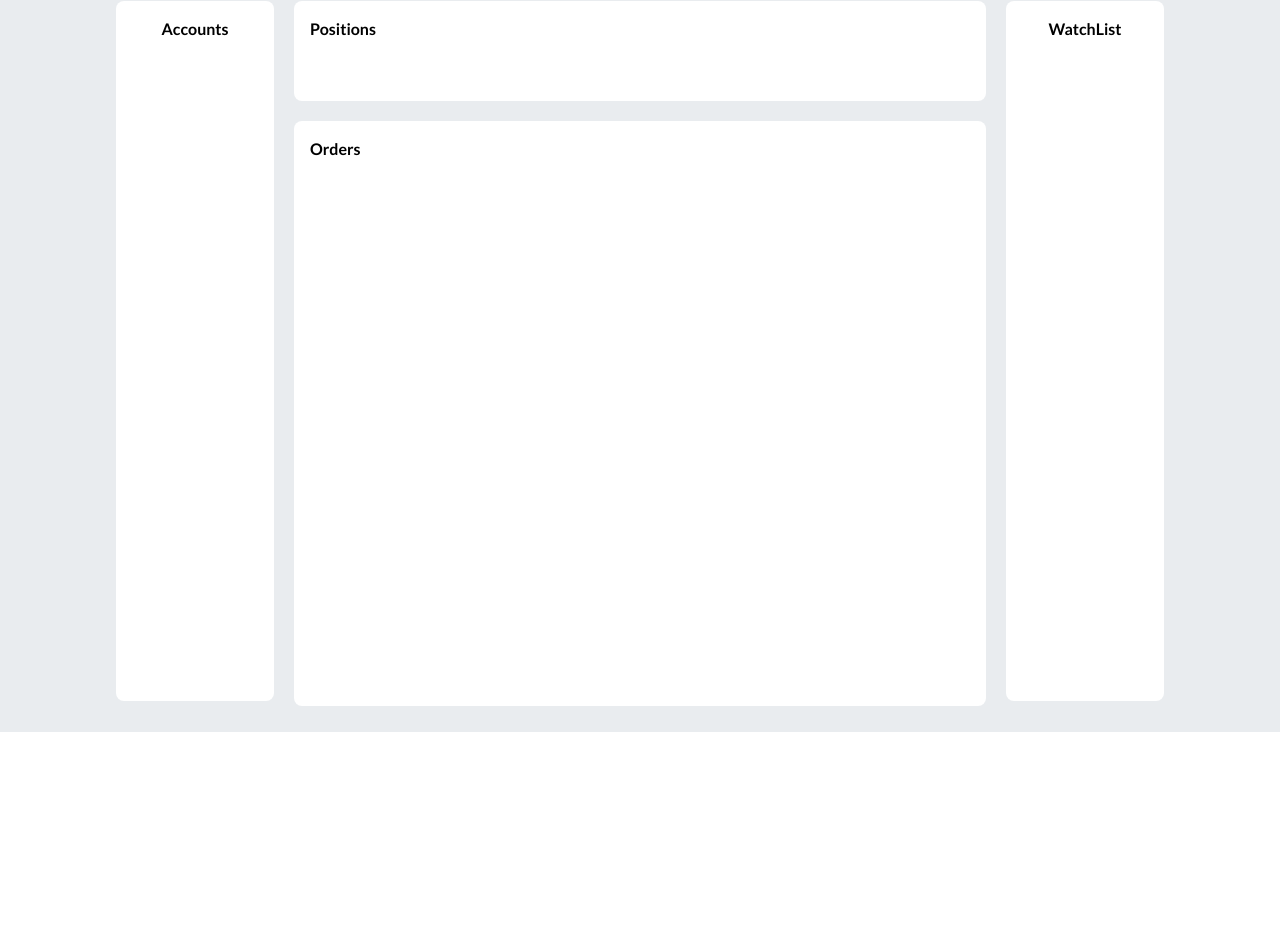
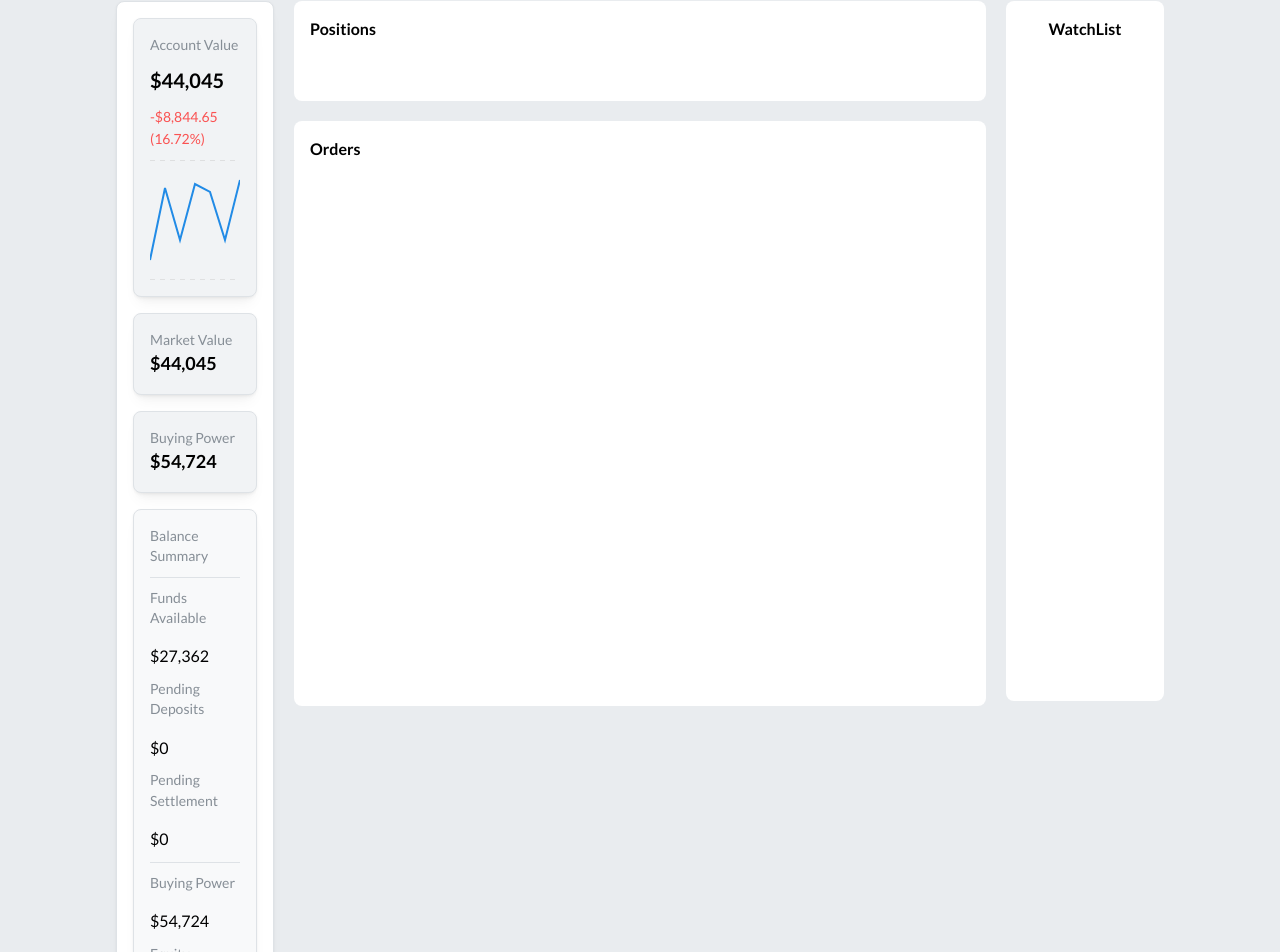
Before and after one commit to goodstripe/Alpha-Platform, a Next.js app: page /dashboard in a window 1280 px wide. Shown: the part 85-1037 px from the top of the page. Before the commit the page ends 817 px from the top, so only its background shows below. Built offline with nearby package versions, Linux system fonts and the light colour scheme.

Commit message:
`Refactor Accounts component: add charts, cards, and layout changes`

```diff
--- a/src/app/components/Dashboard/Accounts.tsx
+++ b/src/app/components/Dashboard/Accounts.tsx
@@ -1,29 +1,177 @@
+"use client";
+
+import React from "react";
 import {
-  Box,
+  Card,
   Text,
+  Group,
+  Stack,
   useMantineTheme,
-  useMantineColorScheme,
+  Divider,
+  useComputedColorScheme,
 } from "@mantine/core";
-import React from "react";
+import { LineChart } from "@mantine/charts";
 
-const Accounts = () => {
+const chartData = [
+  { period: "D", value: 10000 },
+  { period: "W", value: 46000 },
+  { period: "M", value: 20000 },
+  { period: "3M", value: 48000 },
+  { period: "Y", value: 44045 },
+  { period: "Y", value: 20000 },
+  { period: "Y", value: 50045 },
+];
+
+const Accounts: React.FC = () => {
   const theme = useMantineTheme();
-  const { colorScheme } = useMantineColorScheme();
+  const colorScheme = useComputedColorScheme("light");
+  const dark = colorScheme === "dark";
 
   return (
-    <Box
-      h={700}
+    <Card
+      withBorder
+      radius="md"
       p="md"
+      shadow="sm"
       style={{
-        backgroundColor:
-          colorScheme === "dark" ? theme.colors.dark[6] : theme.white,
-        borderRadius: theme.radius.md,
+        backgroundColor: dark ? theme.colors.dark[7] : theme.white, // Outer box white
       }}
     >
-      <Text ta="center" fw={600}>
-        Accounts
-      </Text>
-    </Box>
+      <Stack gap="md">
+        {/* Account Value */}
+        <Card
+          withBorder
+          radius="md"
+          shadow="sm"
+          style={{
+            backgroundColor: dark ? theme.colors.dark[6] : theme.colors.gray[1], // Light grey inner card
+          }}
+        >
+          <Stack gap="xs">
+            <Text size="sm" c="dimmed">
+              Account Value
+            </Text>
+            <Text fw={700} fz="xl">
+              $44,045
+            </Text>
+            <Text c="red" fz="sm">
+              -$8,844.65 (16.72%)
+            </Text>
+
+            <LineChart
+              h={120}
+              data={chartData}
+              dataKey="period"
+              series={[{ name: "value", color: "blue.6" }]}
+              curveType="linear"
+              withXAxis={false}
+              withYAxis={false}
+              withDots={false}
+              withTooltip={false}
+            />
+          </Stack>
+        </Card>
+
+        {/* Market Value */}
+        <Card
+          withBorder
+          radius="md"
+          shadow="sm"
+          style={{
+            backgroundColor: dark ? theme.colors.dark[6] : theme.colors.gray[1],
+          }}
+        >
+          <Stack gap={0}>
+            <Text size="sm" c="dimmed">
+              Market Value
+            </Text>
+            <Text fw={600} fz="lg">
+              $44,045
+            </Text>
+          </Stack>
+        </Card>
+
+        {/* Buying Power */}
+        <Card
+          withBorder
+          radius="md"
+          shadow="sm"
+          style={{
+            backgroundColor: dark ? theme.colors.dark[6] : theme.colors.gray[1],
+          }}
+        >
+          <Stack gap={0}>
+            <Text size="sm" c="dimmed">
+              Buying Power
+            </Text>
+            <Text fw={600} fz="lg">
+              $54,724
+            </Text>
+          </Stack>
+        </Card>
+
+        {/* Balance Summary */}
+        <Card
+          withBorder
+          radius="md"
+          shadow="sm"
+          style={{
+            backgroundColor: dark ? theme.colors.dark[6] : theme.colors.gray[0],
+          }}
+        >
+          <Stack gap="xs">
+            <Text size="sm" c="dimmed" fw={500}>
+              Balance Summary
+            </Text>
+            <Divider />
+
+            <Group justify="space-between">
+              <Text size="sm" c="dimmed">
+                Funds Available
+              </Text>
+              <Text fw={500}>$27,362</Text>
+            </Group>
+
+            <Group justify="space-between">
+              <Text size="sm" c="dimmed">
+                Pending Deposits
+              </Text>
+              <Text fw={500}>$0</Text>
+            </Group>
+
+            <Group justify="space-between">
+              <Text size="sm" c="dimmed">
+                Pending Settlement
+              </Text>
+              <Text fw={500}>$0</Text>
+            </Group>
+
+            <Divider />
+
+            <Group justify="space-between">
+              <Text size="sm" c="dimmed">
+                Buying Power
+              </Text>
+              <Text fw={500}>$54,724</Text>
+            </Group>
+
+            <Group justify="space-between">
+              <Text size="sm" c="dimmed">
+                Equity Percentage
+              </Text>
+              <Text fw={500}>37.877%</Text>
+            </Group>
+
+            <Group justify="space-between">
+              <Text size="sm" c="dimmed">
+                Margin Used
+              </Text>
+              <Text fw={500}>$27,362</Text>
+            </Group>
+          </Stack>
+        </Card>
+      </Stack>
+    </Card>
   );
 };
 
```
